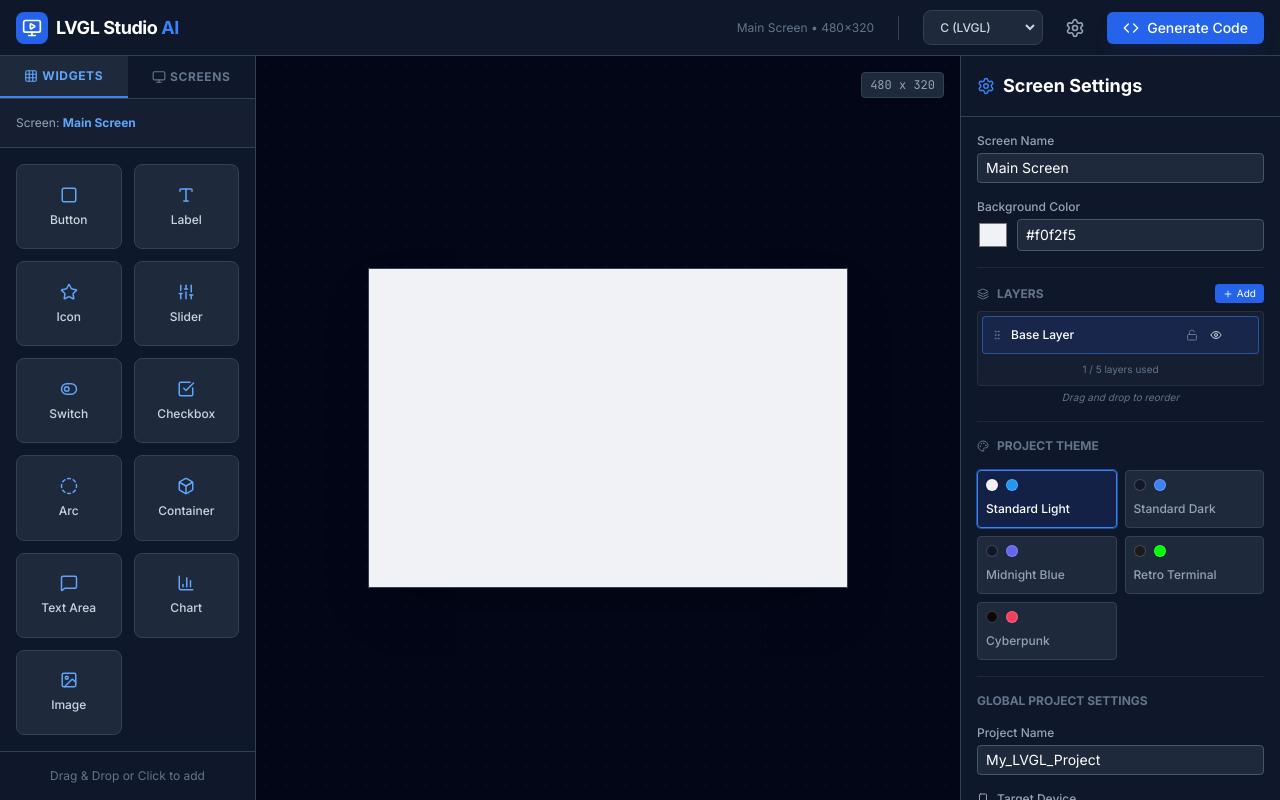
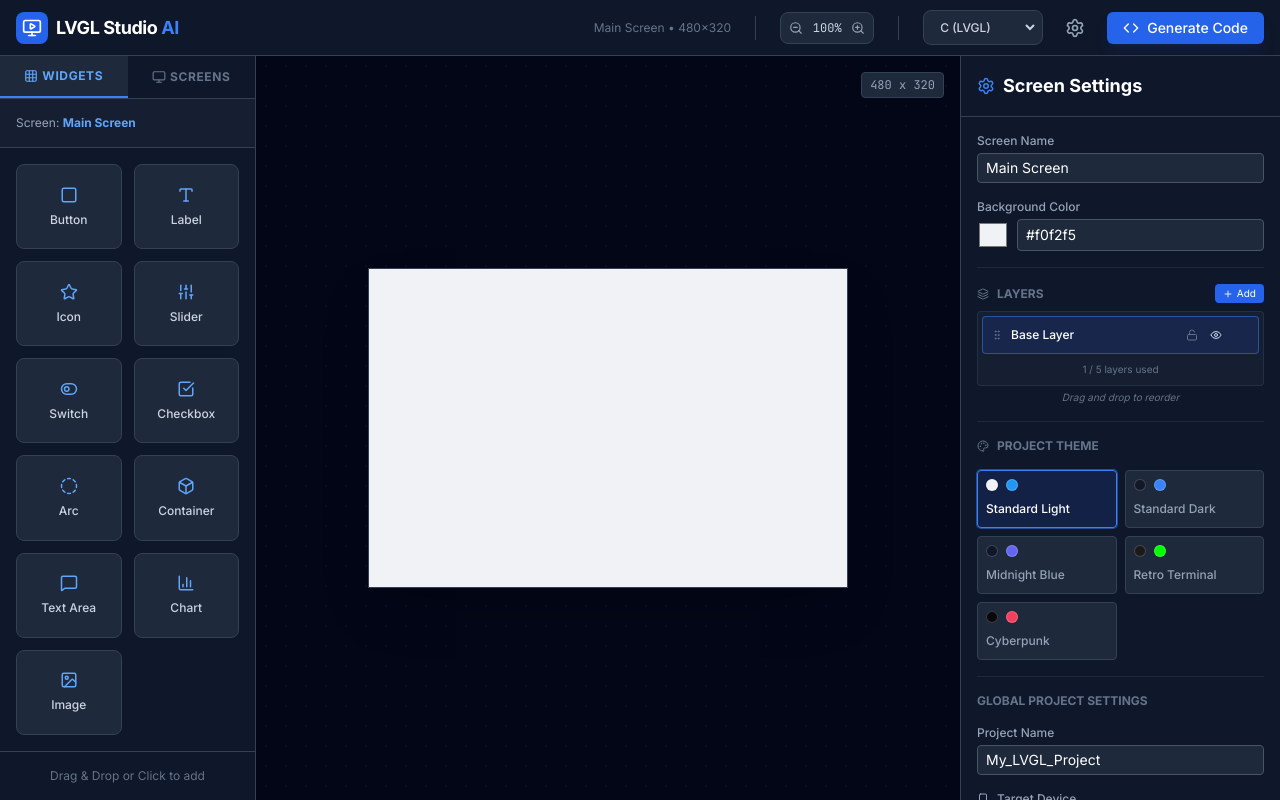
Before and after one commit to dazeb/LVGL-AI-Studio, a React (Vite) app: page / in a window 1280 px wide. Built offline with nearby package versions, Linux system fonts and the light colour scheme.

Commit message:
feat: Implement canvas zoom functionality
Add zoom controls to the application and adjust canvas rendering and event handling to account for the zoom level. This allows users to zoom in and out of the canvas for better usability.

```diff
--- a/App.tsx
+++ b/App.tsx
@@ -8,7 +8,7 @@
 import CodeViewer from './components/CodeViewer';
 import SettingsDialog from './components/SettingsDialog';
 import { generateLVGLCode } from './services/aiService';
-import { Code, MonitorPlay, Settings as SettingsIcon } from 'lucide-react';
+import { Code, MonitorPlay, Settings as SettingsIcon, ZoomIn, ZoomOut, RotateCcw } from 'lucide-react';
 
 const App: React.FC = () => {
   // --- Global App State ---
@@ -29,6 +29,7 @@
 
   // Canvas Global Settings (Width/Height)
   const [canvasSettings, setCanvasSettings] = useState<CanvasSettings>(DEFAULT_CANVAS_SETTINGS);
+  const [zoom, setZoom] = useState<number>(1);
 
   // Selection State (Global IDs, but logic checks active screen)
   const [selectedIds, setSelectedIds] = useState<string[]>([]);
@@ -516,6 +517,33 @@
 
           <div className="h-6 w-px bg-slate-700 mx-2 hidden md:block"></div>
 
+          {/* Zoom Controls */}
+          <div className="flex items-center bg-slate-800 p-1 rounded-lg border border-slate-700">
+             <button
+               onClick={() => setZoom(z => Math.max(0.2, z - 0.1))}
+               className="p-1 hover:text-white text-slate-400 hover:bg-slate-700 rounded"
+               title="Zoom Out"
+             >
+               <ZoomOut size={14} />
+             </button>
+             <button
+               onClick={() => setZoom(1)}
+               className="text-xs font-mono w-10 text-center hover:text-white text-slate-300"
+               title="Reset Zoom"
+             >
+               {Math.round(zoom * 100)}%
+             </button>
+             <button
+               onClick={() => setZoom(z => Math.min(3, z + 0.1))}
+               className="p-1 hover:text-white text-slate-400 hover:bg-slate-700 rounded"
+               title="Zoom In"
+             >
+               <ZoomIn size={14} />
+             </button>
+          </div>
+
+          <div className="h-6 w-px bg-slate-700 mx-2 hidden md:block"></div>
+
           <div className="flex items-center gap-2 bg-slate-800 p-1 rounded-lg border border-slate-700">
              <select
               value={codeLanguage}
@@ -562,6 +590,7 @@
           layers={currentScreen.layers}
           // We override the background color from settings with the screen specific one
           settings={{...canvasSettings, backgroundColor: currentScreen.backgroundColor, name: currentScreen.name }}
+          zoom={zoom}
           selectedIds={selectedIds}
           onSelectWidget={handleSelectWidget}
           onUpdateWidgets={handleUpdateWidgets}
--- a/components/Canvas.tsx
+++ b/components/Canvas.tsx
@@ -44,6 +44,7 @@
   widgets: Widget[];
   layers: Layer[];
   settings: CanvasSettings;
+  zoom: number;
   selectedIds: string[];
   onSelectWidget: (id: string | null, isShift: boolean) => void;
   onUpdateWidgets: (updates: {id: string, changes: Partial<Widget>}[]) => void;
@@ -94,6 +95,7 @@
   widgets,
   layers,
   settings,
+  zoom,
   selectedIds,
   onSelectWidget,
   onUpdateWidgets,
@@ -194,8 +196,10 @@
 
     if (type && canvasRef.current) {
         const canvasRect = canvasRef.current.getBoundingClientRect();
-        let x = e.clientX - canvasRect.left;
-        let y = e.clientY - canvasRect.top;
+        // Adjust for Zoom: Scale the difference between mouse and canvas edge
+        let x = (e.clientX - canvasRect.left) / zoom;
+        let y = (e.clientY - canvasRect.top) / zoom;
+
         x = Math.round(x / 10) * 10;
         y = Math.round(y / 10) * 10;
         onAddWidget(type, x, y);
@@ -210,8 +214,9 @@
     const handleGlobalMouseMove = (e: MouseEvent) => {
       // 1. Handle Resizing
       if (resizeState && resizeState.active) {
-        const deltaX = e.clientX - resizeState.startMouse.x;
-        const deltaY = e.clientY - resizeState.startMouse.y;
+        // Adjust delta for zoom
+        const deltaX = (e.clientX - resizeState.startMouse.x) / zoom;
+        const deltaY = (e.clientY - resizeState.startMouse.y) / zoom;
 
         let newX = resizeState.startWidget.x;
         let newY = resizeState.startWidget.y;
@@ -292,8 +297,9 @@
 
       // 2. Handle Moving
       if (dragState && canvasRef.current) {
-        const deltaX = e.clientX - dragState.startMouse.x;
-        const deltaY = e.clientY - dragState.startMouse.y;
+        // Adjust delta for zoom
+        const deltaX = (e.clientX - dragState.startMouse.x) / zoom;
+        const deltaY = (e.clientY - dragState.startMouse.y) / zoom;
 
         const updates: {id: string, changes: Partial<Widget>}[] = [];
 
@@ -329,7 +335,7 @@
       window.removeEventListener('mousemove', handleGlobalMouseMove);
       window.removeEventListener('mouseup', handleGlobalMouseUp);
     };
-  }, [dragState, resizeState, widgets, onUpdateWidgets]);
+  }, [dragState, resizeState, widgets, onUpdateWidgets, zoom]);
 
 
   // Rendering Helpers
@@ -675,12 +681,13 @@
          onMouseDown={handleCanvasMouseDown}
          onDragOver={handleDragOver}
          onDrop={handleDrop}
-         className="relative shadow-2xl transition-all duration-300"
+         className="relative shadow-2xl transition-all duration-300 origin-center"
          style={{
            width: settings.width,
            height: settings.height,
            backgroundColor: settings.backgroundColor,
-           border: '1px solid #334155'
+           border: '1px solid #334155',
+           transform: `scale(${zoom})`,
          }}
        >
          {widgets.map(renderWidget)}
```
